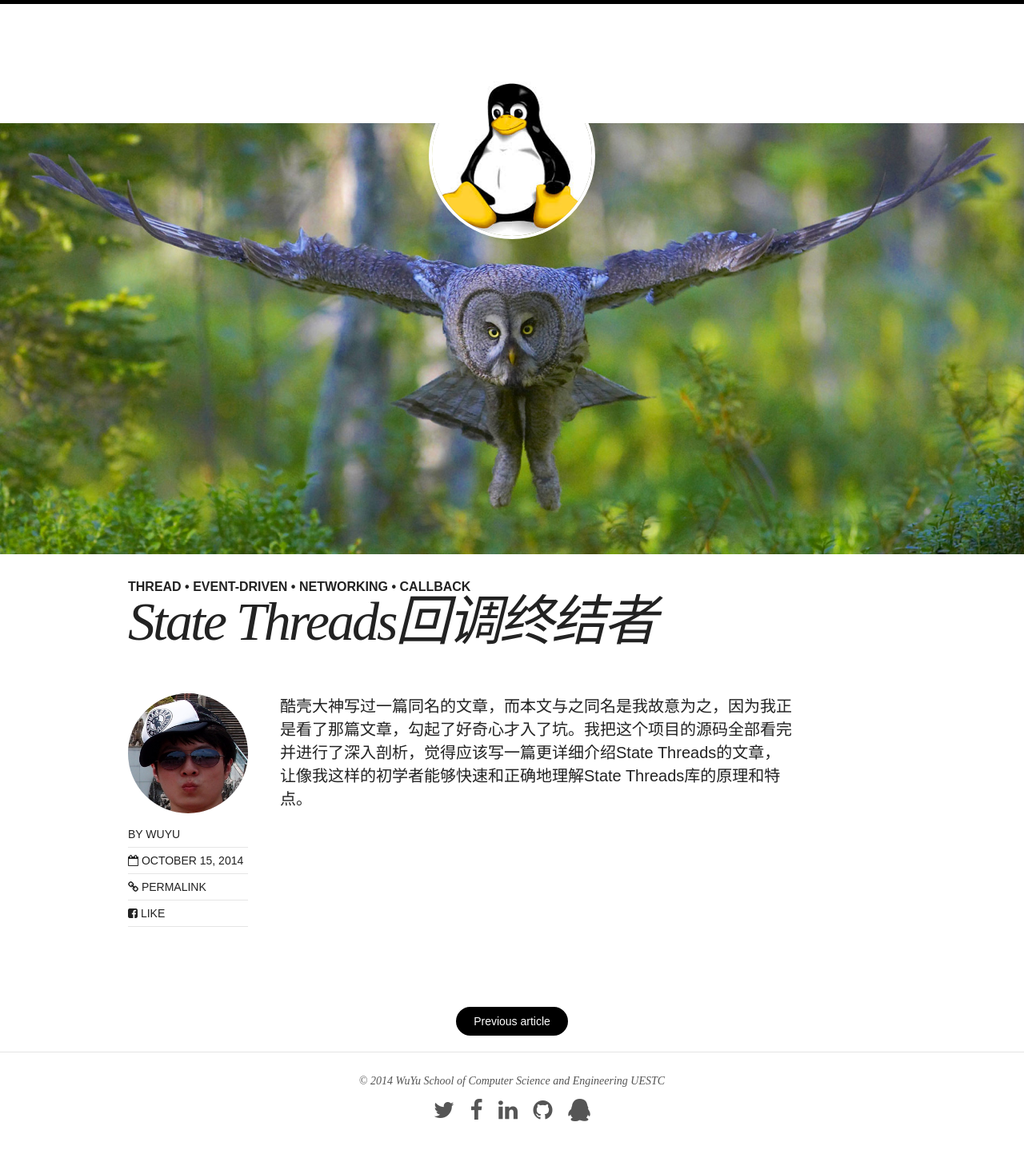
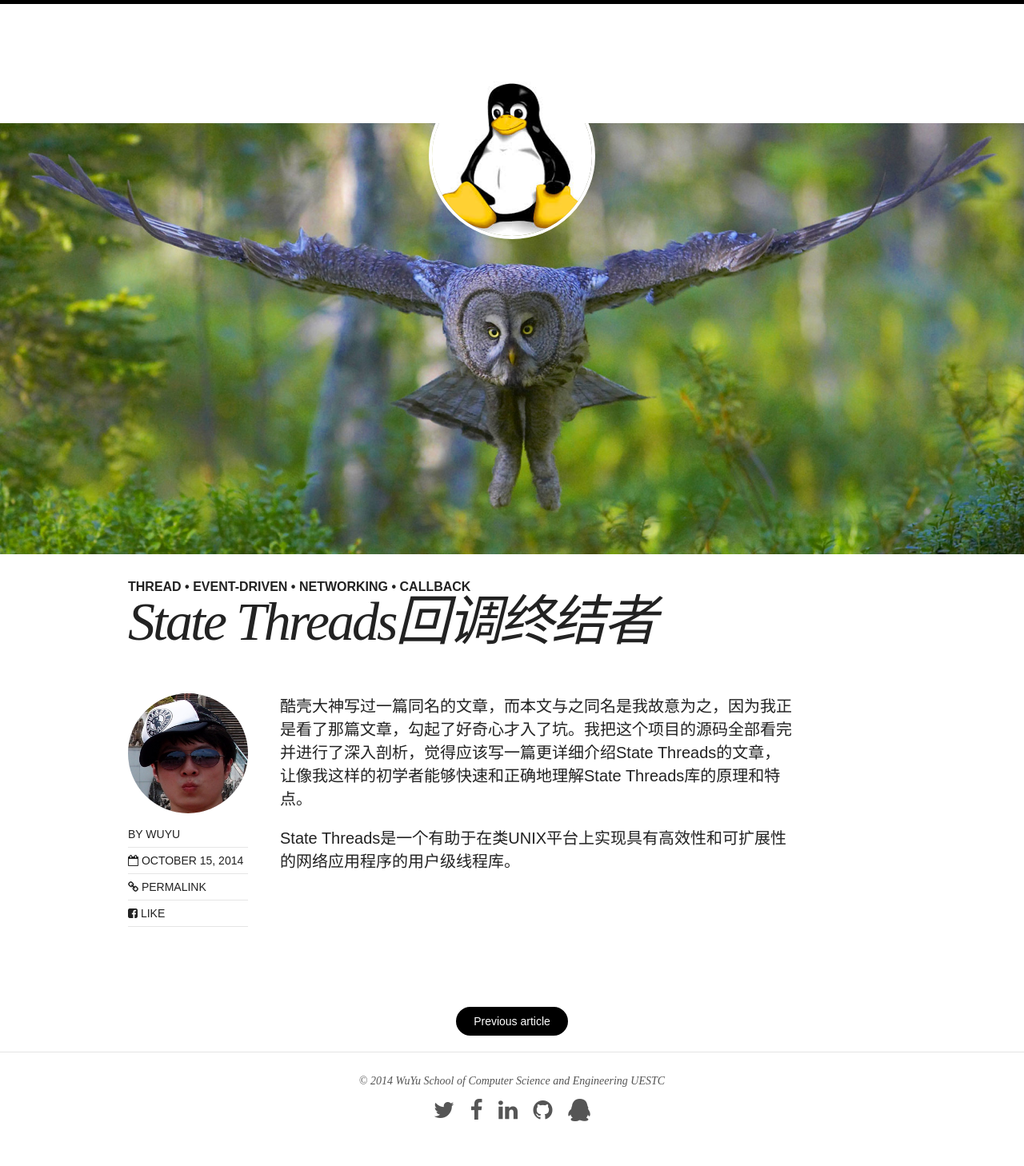
Before and after one commit to wuyu201321060203/wuyu201321060203.github.io, a Jekyll site: the page built from _posts/2014-10-15-ST.md, in a window 1280 px wide. Shown: the whole page at 80% size. Built offline with Jekyll 4.4.1, drawn with Linux system fonts in a browser that asks for light colours; nearby versions of some CDN libraries; comment, search, counter and statistics services are not loaded.

Commit message:
first post of ST

```diff
--- a/_posts/2014-10-15-ST.md
+++ b/_posts/2014-10-15-ST.md
@@ -13,3 +13,5 @@ share: true
 ---
 
 酷壳大神写过一篇同名的文章，而本文与之同名是我故意为之，因为我正是看了那篇文章，勾起了好奇心才入了坑。我把这个项目的源码全部看完并进行了深入剖析，觉得应该写一篇更详细介绍State Threads的文章，让像我这样的初学者能够快速和正确地理解State Threads库的原理和特点。
+
+State Threads是一个有助于在类UNIX平台上实现具有高效性和可扩展性的网络应用程序的用户级线程库。
```
